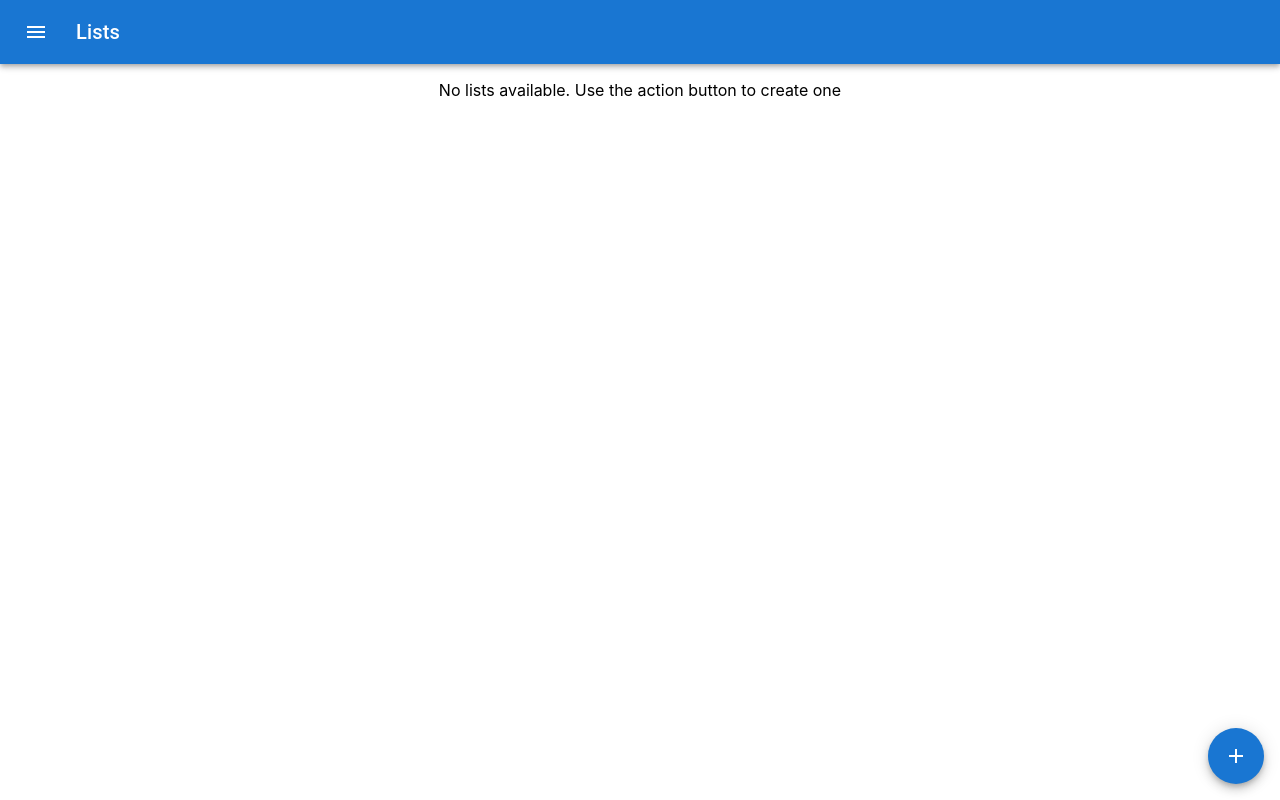
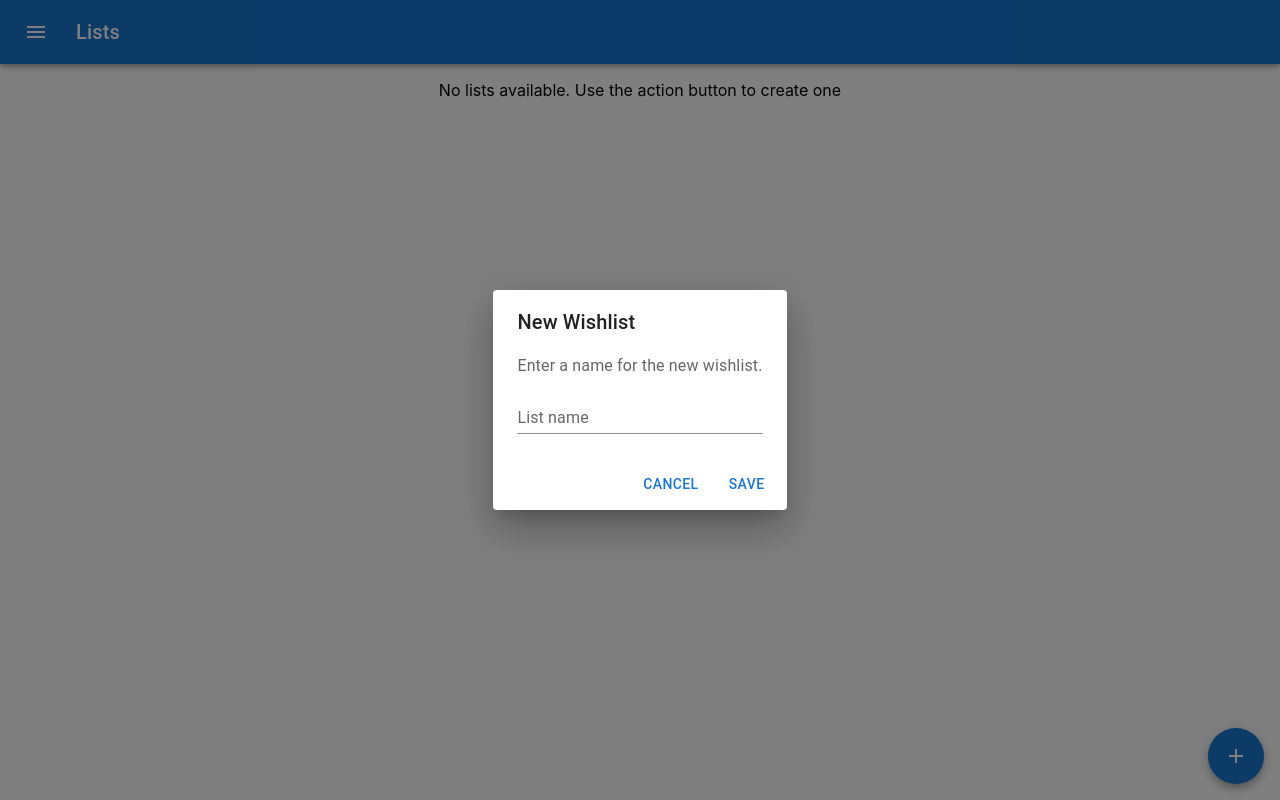
Before and after one commit to FranzMari/wishlist, a React (Create React App) app: page / in a window 1280 px wide. Both pictures are taken after a click on the button 1236 px from the left and 756 px from the top of the page. Built offline with nearby package versions, Linux system fonts and the light colour scheme.

Commit message:
aggiunta finestra di dialogo per inserimento nuova lista

```diff
--- a/src/components/Lists.js
+++ b/src/components/Lists.js
@@ -11,7 +11,7 @@ import {
 import EditIcon from "@mui/icons-material/Edit";
 import DeleteIcon from "@mui/icons-material/Delete";
 import AddIcon from "@mui/icons-material/Add";
-import NewListForm from "./NewListForm"
+import NewListForm from "./NewListForm";
 
 export default function Lists() {
   const [wishlists, setWishlists] = React.useState([]);
@@ -19,12 +19,11 @@ export default function Lists() {
   const [isNewListModalVisible, setNewListModalVisible] = React.useState(false);
 
   const showNewListModal = () => {
-    setNewListModalVisible((prevState) => {
-      return {
-        ...prevState,
-        isNewListModalVisible: true,
+    setNewListModalVisible(true);
   };
-    });
+
+  const hideNewListModal = () => {
+    setNewListModalVisible(false);
   };
 
   const fabStyle = {
@@ -32,9 +31,10 @@ export default function Lists() {
     bottom: 16,
     right: 16,
   };
+
   return (
     <Box>
-    { wishlists.length !== 0 ?
+      {wishlists.length !== 0 ? (
         <List>
           {wishlists.map((list) => (
             <ListItem
@@ -54,10 +54,23 @@ export default function Lists() {
               <ListItemText primary={list.name} />
             </ListItem>
           ))}
-      </List> :
-      <Box sx={{width: "80%", margin: "auto", padding: "1em", textAlign: "center"}}>No lists available. Use the action button to create one</Box>
-      }
-      {isNewListModalVisible && <NewListForm />}
+        </List>
+      ) : (
+        <Box
+          sx={{
+            width: "80%",
+            margin: "auto",
+            padding: "1em",
+            textAlign: "center",
+          }}
+        >
+          No lists available. Use the action button to create one
+        </Box>
+      )}
+      <NewListForm
+        open={isNewListModalVisible}
+        handleClose={hideNewListModal}
+      />
       <Fab
         sx={fabStyle}
         color="primary"
--- a/src/components/NewListForm.js
+++ b/src/components/NewListForm.js
@@ -1,3 +1,34 @@
 import * as React from "react";
+import TextField from "@mui/material/TextField";
+import Button from "@mui/material/Button";
+import Dialog from "@mui/material/Dialog";
+import DialogActions from "@mui/material/DialogActions";
+import DialogContent from "@mui/material/DialogContent";
+import DialogContentText from "@mui/material/DialogContentText";
+import DialogTitle from "@mui/material/DialogTitle";
 
-export default function NewListForm() {}
+export default function NewListForm(props) {
+  return (
+    <Dialog open={props.open} onClose={props.handleClose}>
+      <DialogTitle>New Wishlist</DialogTitle>
+      <DialogContent>
+        <DialogContentText>
+          Enter a name for the new wishlist.
+        </DialogContentText>
+        <TextField
+          autoFocus
+          margin="dense"
+          id="name"
+          label="List name"
+          type="text"
+          fullWidth
+          variant="standard"
+        />
+      </DialogContent>
+      <DialogActions>
+        <Button onClick={props.handleClose}>Cancel</Button>
+        <Button onClick={props.handleClose}>Save</Button>
+      </DialogActions>
+    </Dialog>
+  );
+}
```
Lines whose indentation alone changed are shown as unchanged.
